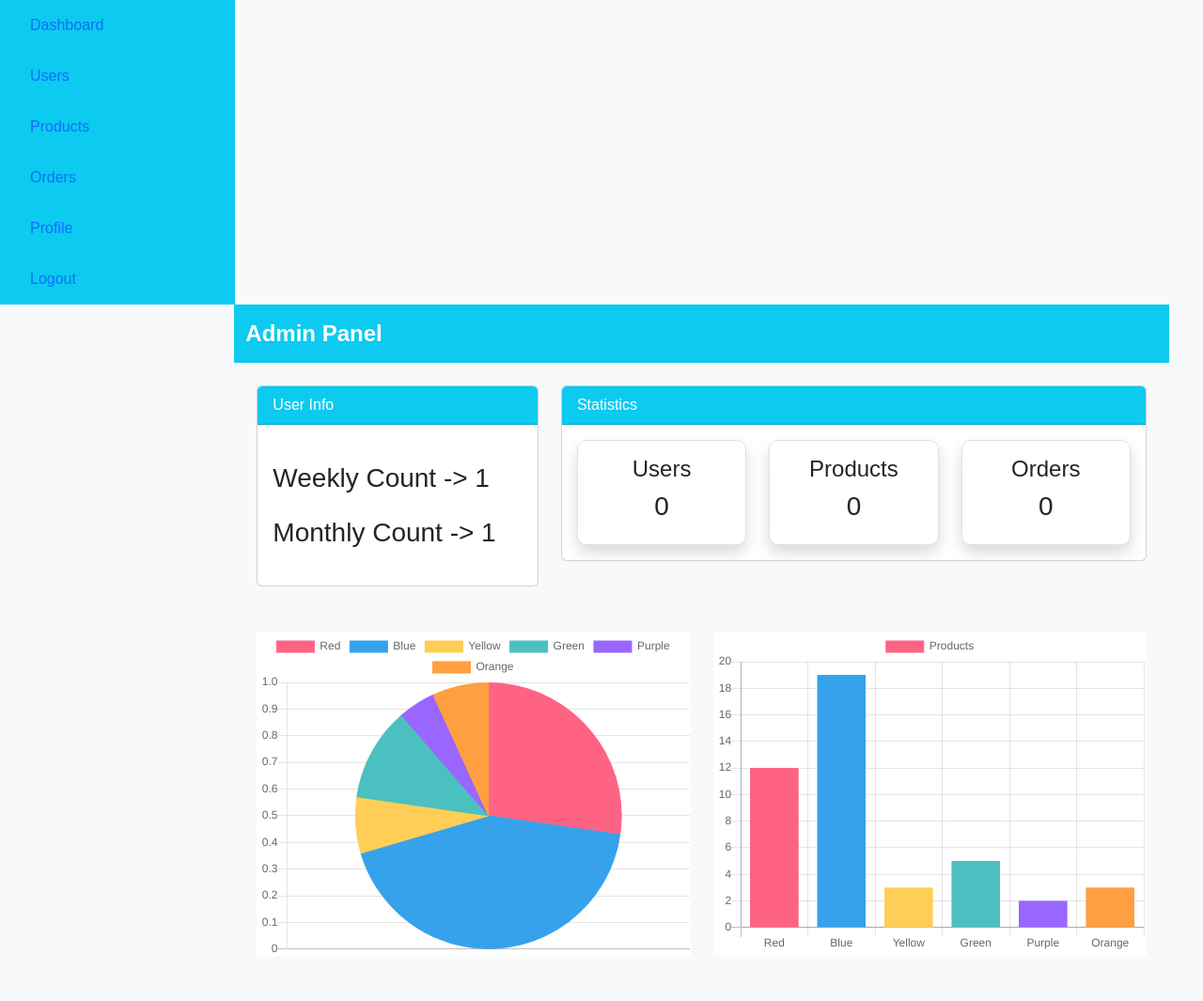
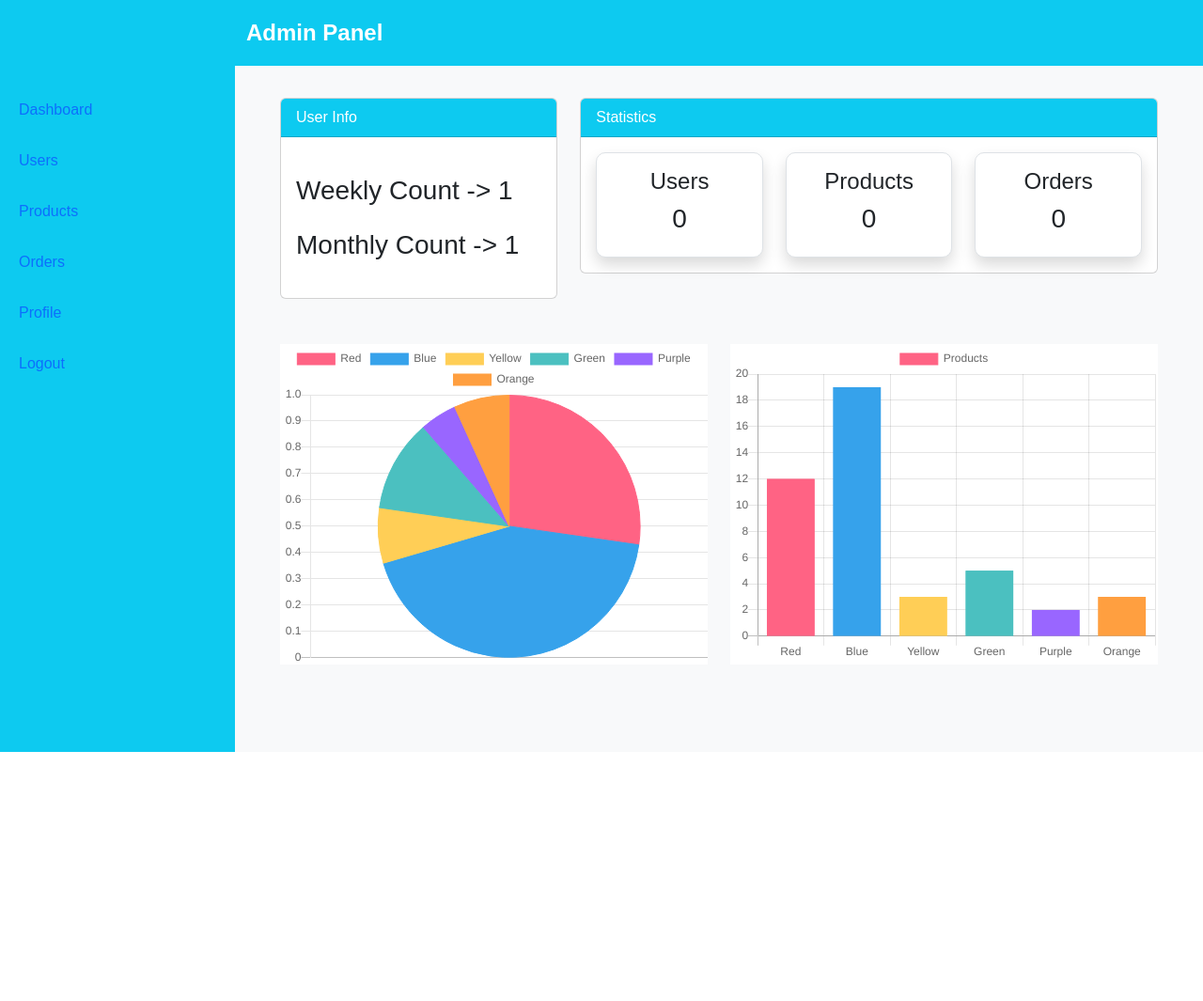
Before and after one commit to Rajkumar-B-55/django_ssr, a Django app: page / in a window 1280 px wide. Shown: the whole page at 94% size. After the commit the page ends 800 px from the top, so only its background shows below. Run offline with Django 4.2, Linux system fonts and the light colour scheme; the visitor is signed in with stand-in values (Sample User, id 1); data comes from the database, SQL or seed files in the repository; data that the repository does not hold is empty.

Commit message:
css changes

```diff
--- a/static/css/style.css
+++ b/static/css/style.css
@@ -21,13 +21,33 @@ body {
 .navbar-nav .nav-link:hover {
     color: #e9ecef;
 }
+.main-container{
+margin-left: 250px;
+margin-top: 80px;
+}
+.pt-90{
+padding-top: 90px
+}
+
+.navbar-style{
+    position: fixed;
+    top: 0;
+    right: 0;
+    left:250px;
+    height:70px;
+}
 
 /* Style the sidebar */
 #sidebar {
     min-width: 250px;
     max-width: 250px;
+    width: 250px;
     background-color: #0DCAF0;
     color: #fff;
+    position: fixed;
+    top: 0;
+    bottom:0;
+    left: 0;
 }
 
 #sidebar .nav-link {
--- a/templates/partials/base.html
+++ b/templates/partials/base.html
@@ -12,11 +12,9 @@
     <title>{% block title %}Admin Panel{% endblock %}</title>
 </head>
 <body>
-<div class="container-fluid">
-    <div class="row">
         <!-- Sidebar -->
         <nav id="sidebar" class="col-md-2 col-lg-2 d-md-block  sidebar ">
-            <div class="position-relative">
+            <div class="position-relative pt-90">
                 <ul class="nav flex-column">
                     <li class="nav-item">
                         <a class="nav-link active" href="{% url 'dashboard_index' %}"> Dashboard </a>
@@ -41,8 +39,11 @@
                 </ul>
             </div>
         </nav>
+        <div class="main-container">
+<div class="container-fluid ">
+    <div class="row">
         <!-- Main Content -->
-        <main class="col-md-10 ms-sm-auto col-lg-10 px-md-4">
+        <main class="col-md-12 col-lg-12">
             <div class="container">
                 <!-- Navbar --> {% include 'partials/nav.html' %}
                 <!-- Topside -->
@@ -55,6 +56,7 @@
         </main>
     </div>
 </div>
+            </div>
 <!-- External JavaScript -->
 <script src="https://code.jquery.com/jquery-3.6.0.slim.min.js"
         integrity="sha384-KyZXEAg3QhqLMpG8r+Lz6GPOoHqK9R/4rt6uURqO+H8jBpAmYzW5gRV9p6miSN4z"
--- a/templates/partials/nav.html
+++ b/templates/partials/nav.html
@@ -1,5 +1,5 @@
 <!--Navbar-->
-<nav class="navbar navbar-expand-lg navbar-info bg-info">
+<nav class="navbar navbar-expand-lg navbar-info bg-info navbar-style">
     <div class="container">
         <a class="navbar-brand text-white" href="{% url 'dashboard_index' %}">Admin Panel
         </a>
```
